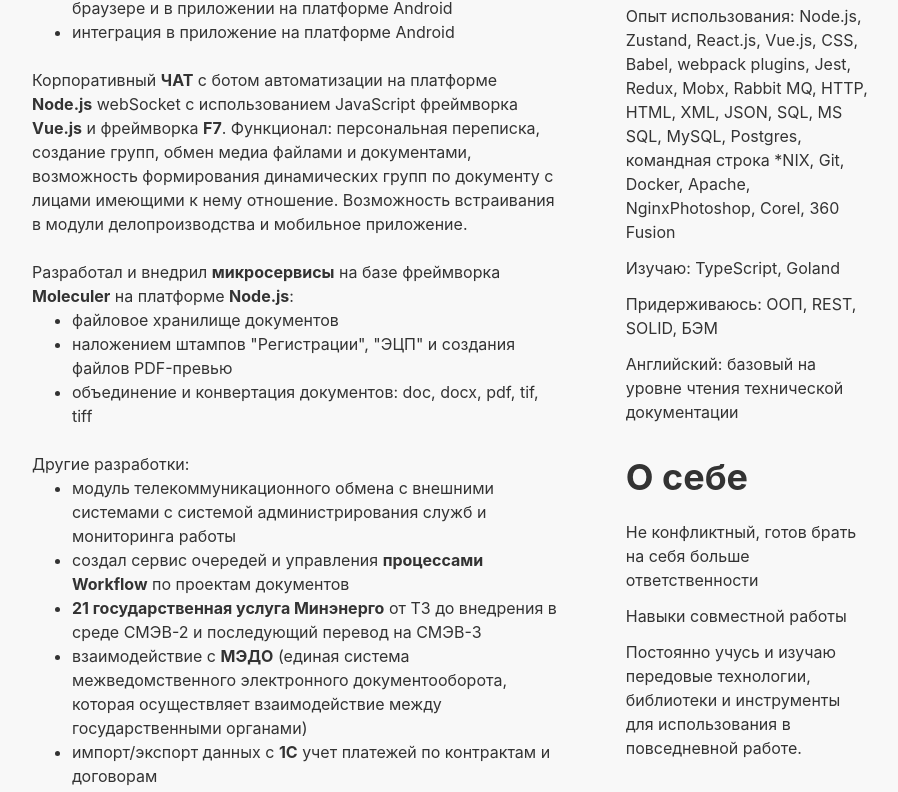
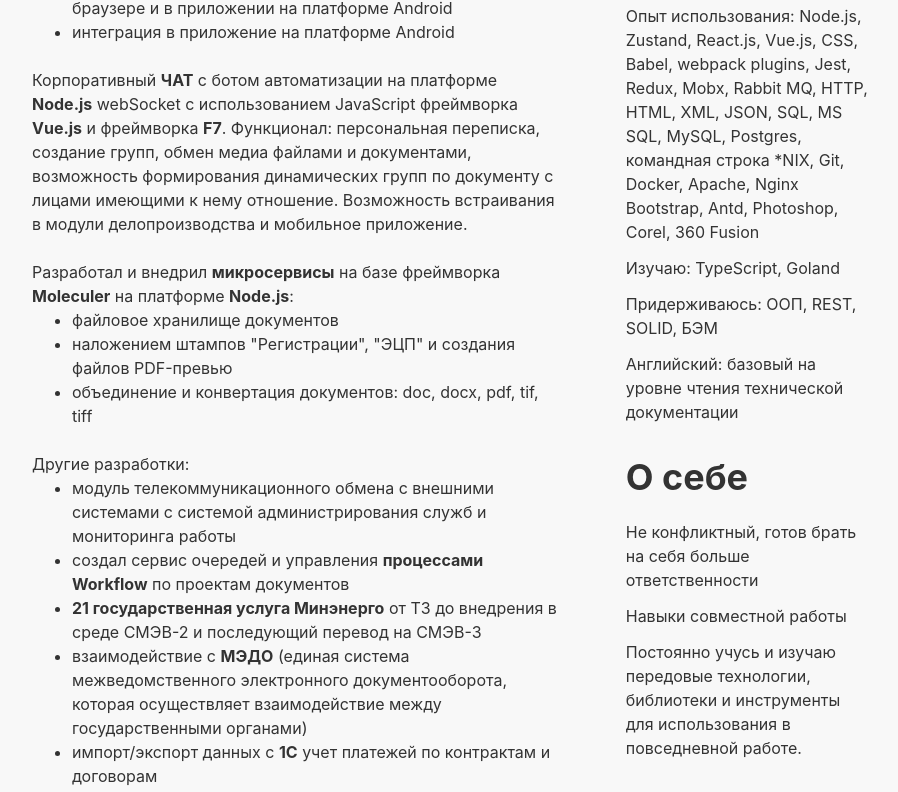
Before and after one commit to wmcheck/cra, a React (Create React App) app: page / in a window 1280 px wide. Shown: the part 898-1690 px from the top of the page, without its empty margins (190-1088 px from the left). Built offline with nearby package versions, Linux system fonts and the light colour scheme.

Commit message:
fix: correct

```diff
--- a/src/App.js
+++ b/src/App.js
@@ -107,7 +107,8 @@
                 <span itemprop="knowsAbout">командная строка *NIX</span>,{' '}
                 <span itemprop="knowsAbout">Git</span>,{' '}
                 <span itemprop="knowsAbout">Docker</span>,{' '}
-                <span itemprop="knowsAbout">Apache, Nginx</span>
+                <span itemprop="knowsAbout">Apache, Nginx</span>{' '}
+                <span itemprop="knowsAbout">Bootstrap, Antd</span>,{' '}
                 <span itemprop="knowsAbout">Photoshop, Corel, 360 Fusion</span>
               </p>
               <p>
```
